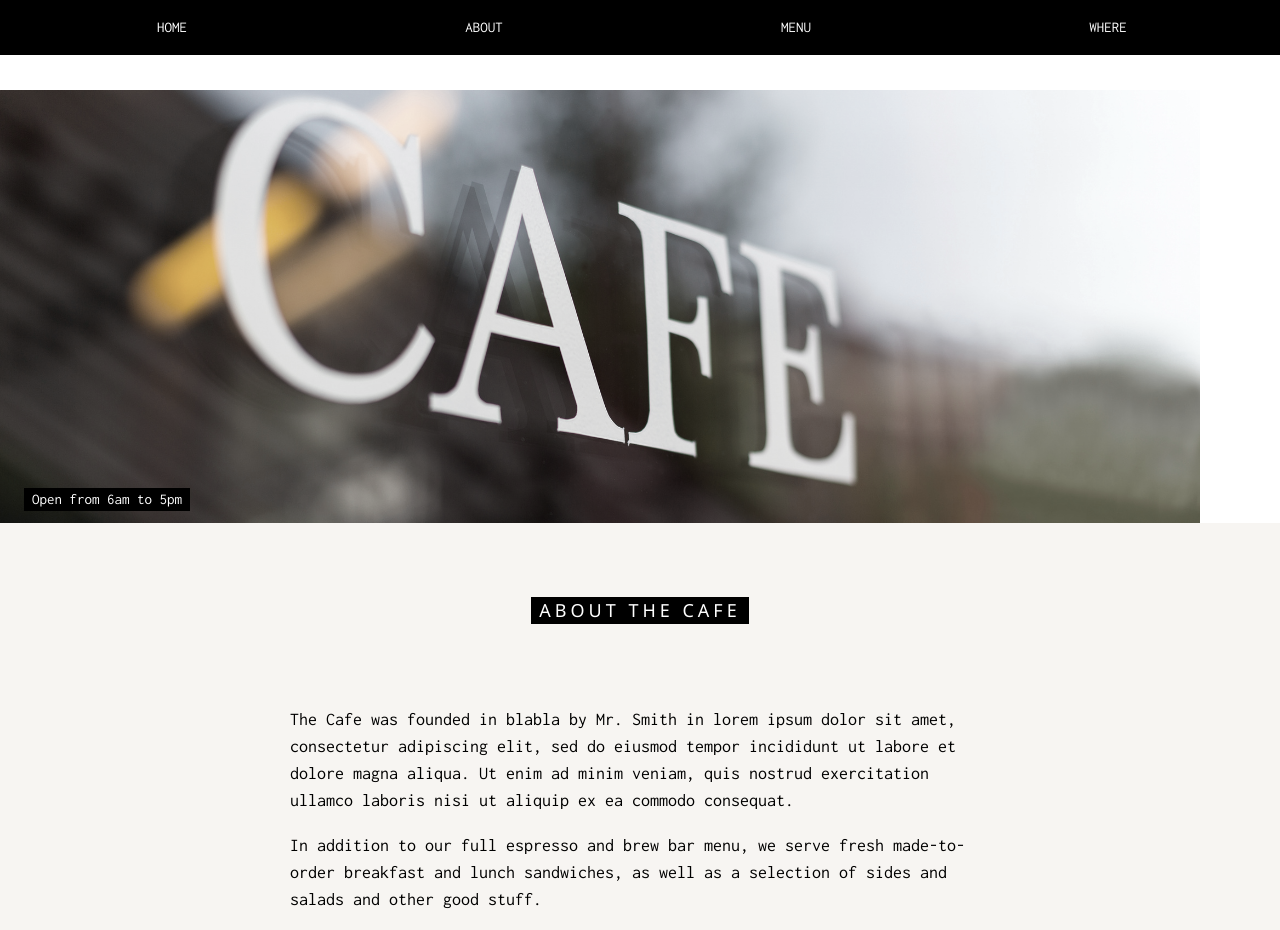
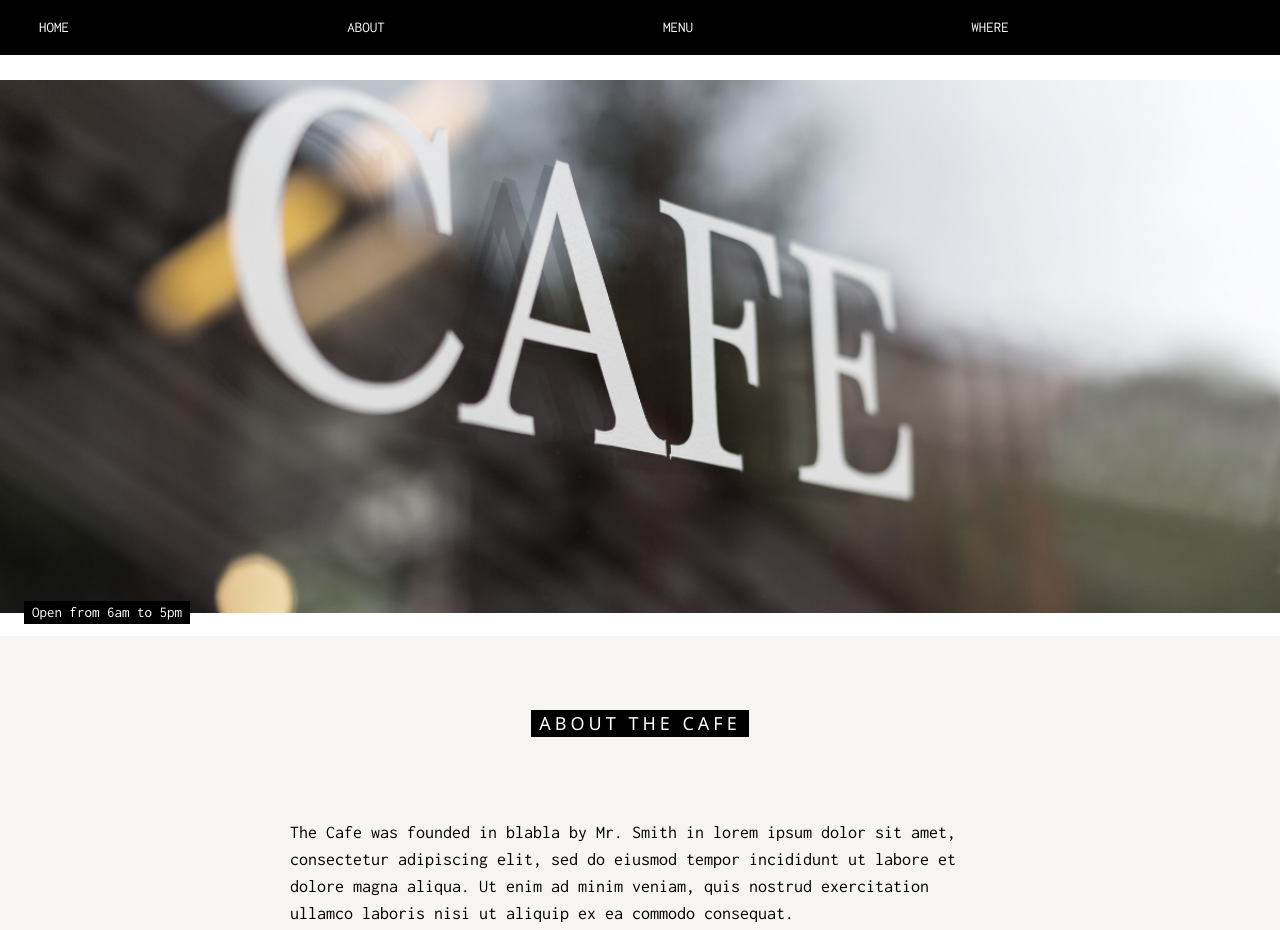
Before and after one commit to Anshumanrohsan/cafe-des, a plain HTML site: page index.html in a window 1280 px wide. Shown: the top 930 px of the page. Drawn offline with nearby package versions, Linux system fonts and the light colour scheme.

Commit message:
Add files via upload

```diff
--- a/index.html
+++ b/index.html
@@ -7,7 +7,6 @@
 <link rel="stylesheet" href="https://fonts.googleapis.com/css?family=Inconsolata">
 <link rel="shortcut icon" href="cafe favicon.ico" type="image/x-icon">
 <style>
-
   body,
   html {
     height: 100%;
@@ -21,7 +20,7 @@
 
 
 } */
-@media screen and (min-width: 5900px) {
+/* @media screen and (min-width: 5900px) {
  .new1{
   width: 80px;
   padding-right: 20px;
@@ -32,8 +31,8 @@
 
   width: 500px;
   height: 280px;
- }
-}
+ }  */
+/* } */
 
 
   .menu {
@@ -45,19 +44,23 @@
 
   <!-- Links (sit on top) -->
   <!-- <img style="z-index:- ;" src="Copy of Untitled.png" alt=""> -->
-  <div class="w3-top">
-    <div class="w3-row w3-padding w3-black" style="margin-bottom: 90px;">
+  <div class="w3-top" style=" overflow: hidden;">
+    <div class="w3-row w3-padding w3-black w3-fixed" style="margin-bottom: 30px;  ">
       <div class="w3-col s3 " >
-        <a  href="#" class=" new1 w3-button w3-block w3-black">HOME</a>
+        <a  href="#" style="width: 80px;
+  padding-right: 20px;" class=" new1 w3-button w3-block w3-black">HOME</a>
       </div>
       <div class="w3-col s3 " >
-        <a href="#about" class=" new1  w3-button w3-block w3-black">ABOUT</a>
+        <a href="#about"style="width: 80px;
+  padding-right: 20px;"  class=" new1  w3-button w3-block w3-black">ABOUT</a>
       </div>
       <div class="w3-col s3" >
-        <a href="#menu" class=" new1 w3-button w3-block w3-black">MENU</a>
+        <a href="#menu" style="width: 80px;
+  padding-right: 20px;" class=" new1 w3-button w3-block w3-black">MENU</a>
       </div>
       <div class="w3-col s3 " >
-        <a href="#where" class=" new1 w3-button w3-block w3-black">WHERE</a>
+        <a href="#where" style="width: 80px;
+  padding-right: 20px;" class=" new1 w3-button w3-block w3-black">WHERE</a>
       </div>
     </div>
   </div>
@@ -68,8 +71,8 @@
 
   <header class="bgimg w3-display-container w3-grayscale-min" id="home">
 
-  <img  class="image"   style=" position: relative;
-  top: 90px; "src="cafe for leading folder.png" alt="">
+  <img  class="image"   style="   margin-top: 80px; width:100%;
+  height: 50%;"src="cafe for leading folder.png" alt="">
     <div class="w3-display-bottomleft w3-center w3-padding-large w3-hide-small">
       <span class="w3-tag">Open from 6am to 5pm</span>
     </div>
@@ -183,7 +186,7 @@
 
   <!-- Footer -->
   <footer class="w3-center w3-light-grey w3-padding-48 w3-large">
-    <p>Powered by <a href="https://www.w3schools.com/w3css/default.asp" title="W3.CSS" target="_blank"
+    <p>Powered by <a href="#" title="W3.CSS" target="_blank"
         class="w3-hover-text-orange">design bee</a></p>
   </footer>
 
```
